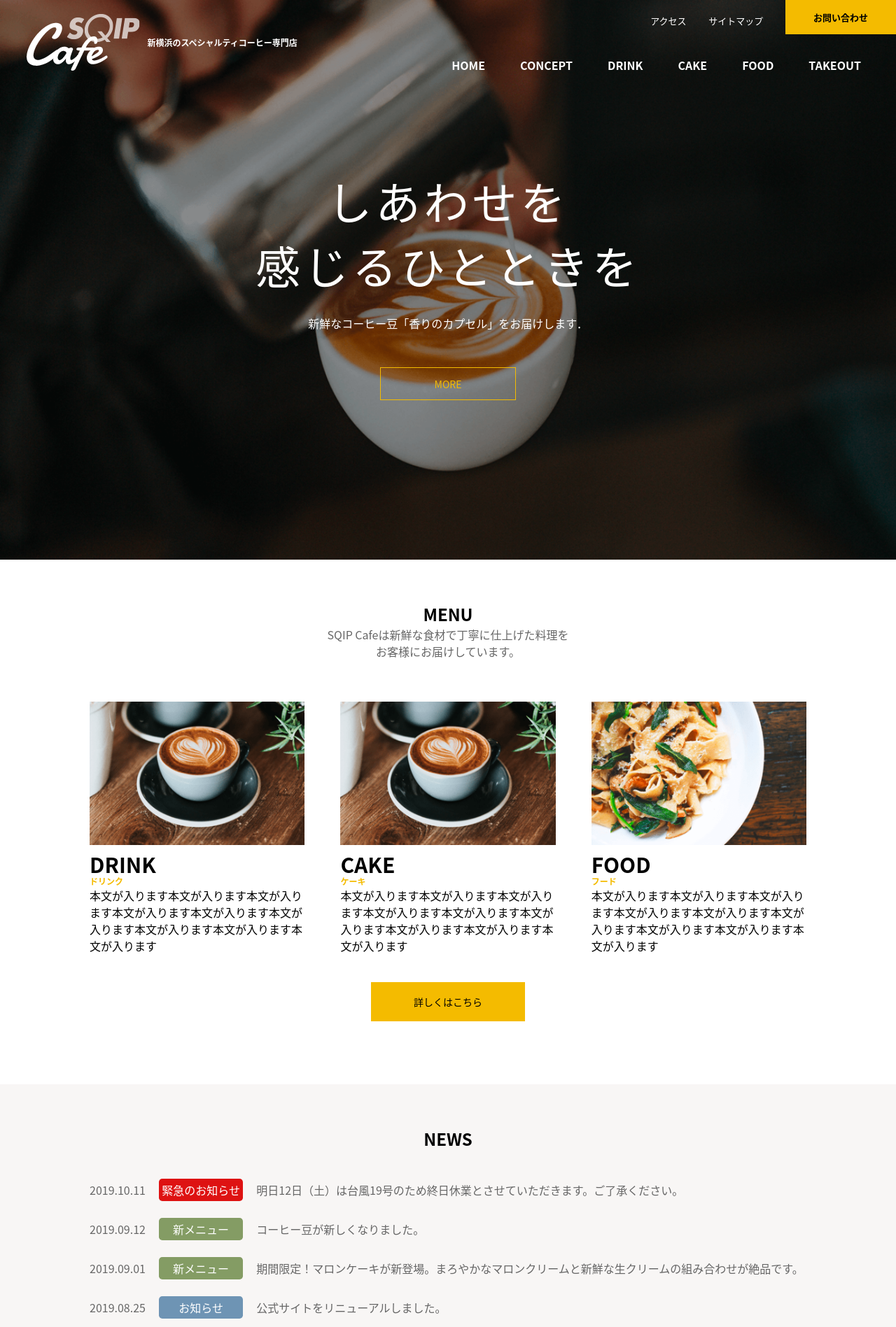
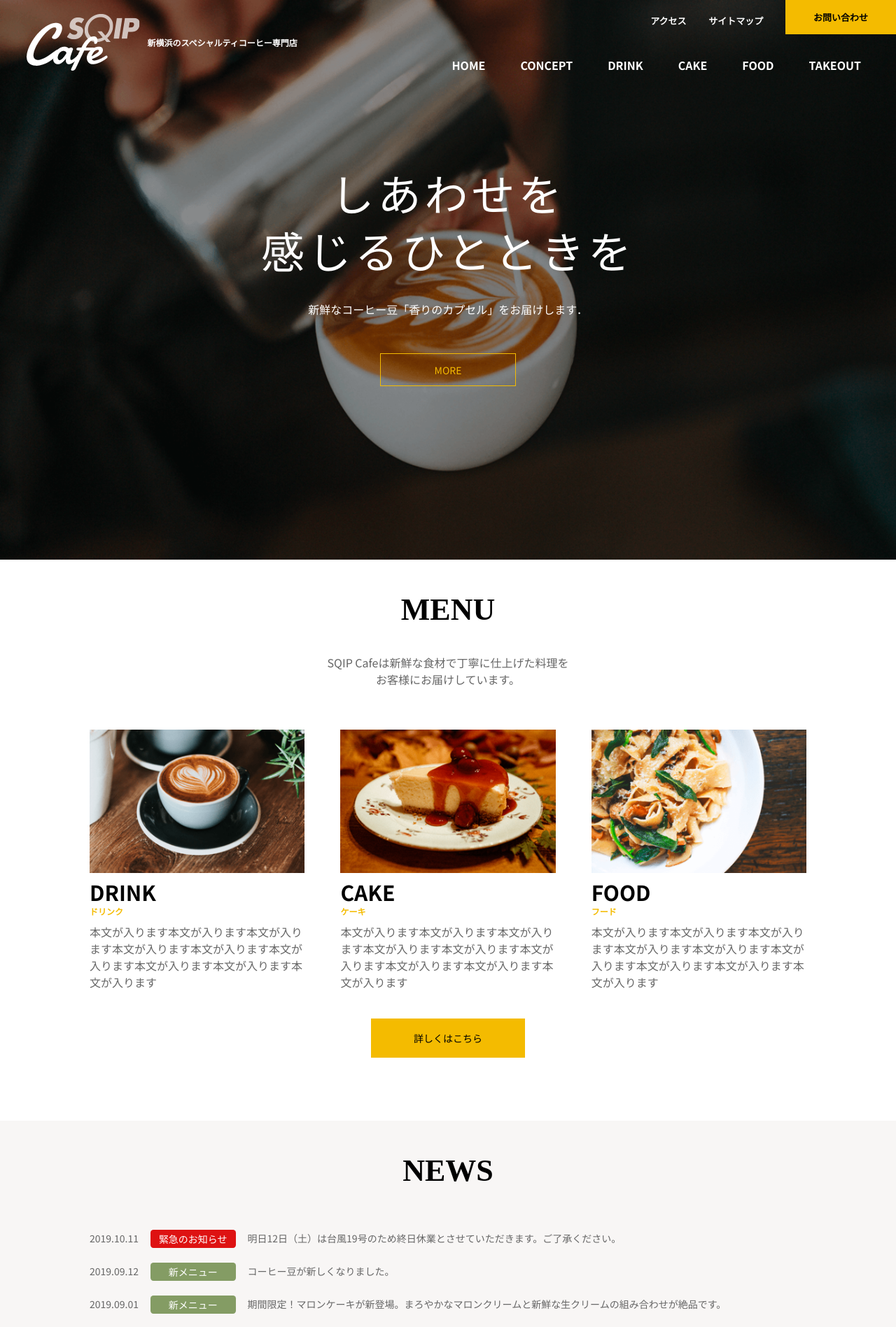
Before and after one commit to SO0O0/sqipcafe.github.io, a Vue app: page / in a window 1280 px wide. Shown: the top 1897 px of the page at 70% size. Built offline with nearby package versions, Linux system fonts and the light colour scheme.

Commit message:
:art: Style

```diff
--- a/src/App.vue
+++ b/src/App.vue
@@ -33,9 +33,10 @@ export default {
 
 <style lang="scss">
 @charset "UTF-8";
+@import url('https://fonts.googleapis.com/css2?family=Noto+Sans+JP:wght@100;300;400;500;700;900&display=swap');
 
 * {
-  font-family: Noto Sans CJK JP;
+  font-family: 'Noto Sans JP', sans-serif;
   margin: 0;
   padding: 0;
   border: 0;
--- a/src/components/CafeAccess.vue
+++ b/src/components/CafeAccess.vue
@@ -31,7 +31,10 @@ export default {
     width: 100%;
 
     h2 {
+      font: normal normal 900 44px/24px Nato Sans JP;
+      text-transform: uppercase;
       padding-top: 60px;
+      margin-bottom: 3%;
     }
 
     .headline {
--- a/src/components/CafeHeader.vue
+++ b/src/components/CafeHeader.vue
@@ -116,7 +116,7 @@ export default {
         display: flex;
         align-items: center;
         justify-content: flex-end;
-        font-weight: normal;
+        font-weight: bold;
         width: 100%;
         font-size: 13px;
 
--- a/src/components/CafeMenu.vue
+++ b/src/components/CafeMenu.vue
@@ -9,7 +9,7 @@
     </div>
     <ul class="list">
       <li class="box">
-          <img src="../assets/drink.png" alt="DRINK" />
+        <img src="../assets/drink.png" alt="DRINK" />
         <h3>
           <span class="en">DRINK</span>
           <span class="ja">ドリンク</span>
@@ -17,7 +17,7 @@
         <p class="descri">本文が入ります本文が入ります本文が入ります本文が入ります本文が入ります本文が入ります本文が入ります本文が入ります本文が入ります</p>
       </li>
       <li class="box">
-          <img src="../assets/drink.png" alt="DRINK" />
+        <img src="../assets/cake.png" alt="DRINK" />
         <h3>
           <span class="en">CAKE</span>
           <span class="ja">ケーキ</span>
@@ -25,7 +25,7 @@
         <p class="descri">本文が入ります本文が入ります本文が入ります本文が入ります本文が入ります本文が入ります本文が入ります本文が入ります本文が入ります</p>
       </li>
       <li class="box">
-          <img src="../assets/food.png" alt="FOOD" />
+        <img src="../assets/food.png" alt="FOOD" />
         <h3>
           <span class="en">FOOD</span>
           <span class="ja">フード</span>
@@ -54,7 +54,9 @@ export default {
     text-align: center;
 
     h2 {
+      font: normal normal 900 44px/24px Nato Sans JP;
       padding-top: 60px;
+      margin-bottom: 5%;
     }
 
     p {
@@ -74,6 +76,9 @@ export default {
         margin: 0 1rem;
       }
     }
+    p {
+      color: #666;
+    }
 
     .box {
       width: 30%;
@@ -83,7 +88,6 @@ export default {
         margin: 3% auto;
       }
 
-
       img {
         width: 100%;
       }
@@ -92,6 +96,7 @@ export default {
         .en {
           font-size: 30px;
           display: block;
+          margin-bottom: 1%;
         }
 
         .ja {
@@ -99,6 +104,7 @@ export default {
           display: block;
           color: #f4bb00;
           margin-top: -0.5em;
+          margin-bottom: 3%;
         }
       }
     }
--- a/src/components/CafeNews.vue
+++ b/src/components/CafeNews.vue
@@ -8,6 +8,7 @@
         <div class="list">
           <p class="date">2019.10.11</p>
           <p class="emergency">緊急のお知らせ</p>
+          <br>
           <p class="txt">明日12日（土）は台風19号のため終日休業とさせていただきます。ご了承ください。</p>
         </div>
         <div class="list">
@@ -55,6 +56,8 @@ export default {
 
       h2 {
         padding-top: 60px;
+        font: normal normal 900 44px/24px Nato Sans JP;
+        margin-bottom: 7%;
 
         .en {
           font-size: 44px;
@@ -72,10 +75,12 @@ export default {
 
       .list {
         display: flex;
+        flex-wrap: wrap;
         line-height: 2em;
         color: #666;
         margin: 1.5em 0;
-
+        font: normal normal normal 14px/24px Nato Sans JP;
+        text-align: left;
         .emergency {
           min-width: 120px;
           max-height: 2em;
@@ -84,6 +89,7 @@ export default {
           color: #fff;
           text-align: center;
           margin: 0 1.2em;
+          padding: 1px 1px;
         }
 
         .new {
@@ -94,6 +100,7 @@ export default {
           color: #fff;
           text-align: center;
           margin: 0 1.2em;
+          padding: 1px 1px;
         }
 
         .info {
@@ -104,6 +111,7 @@ export default {
           color: #fff;
           text-align: center;
           margin: 0 1.2em;
+          padding: 1px 1px;
         }
       }
     }
--- a/src/components/CafeVisual.vue
+++ b/src/components/CafeVisual.vue
@@ -40,7 +40,7 @@ export default {
       font-size: 5vw;
       color: #fff;
       letter-spacing: 5px;
-      font-weight: lighter;
+      font: normal normal 100 62px/82px Nato Sans JP;
 
       @media screen and (max-width: 768px) {
         font-size: 8vw;
```
Also changed, not shown: 8 other files (tests, documents, lock files or other folders).
